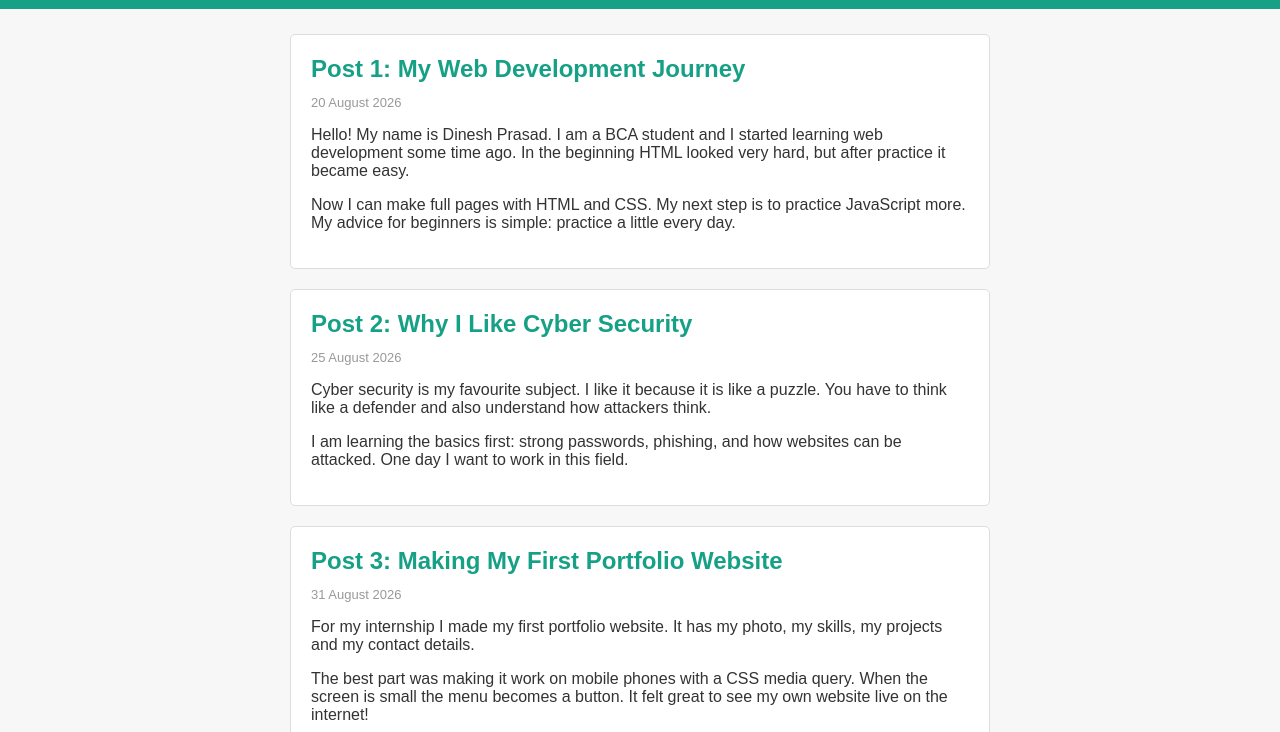
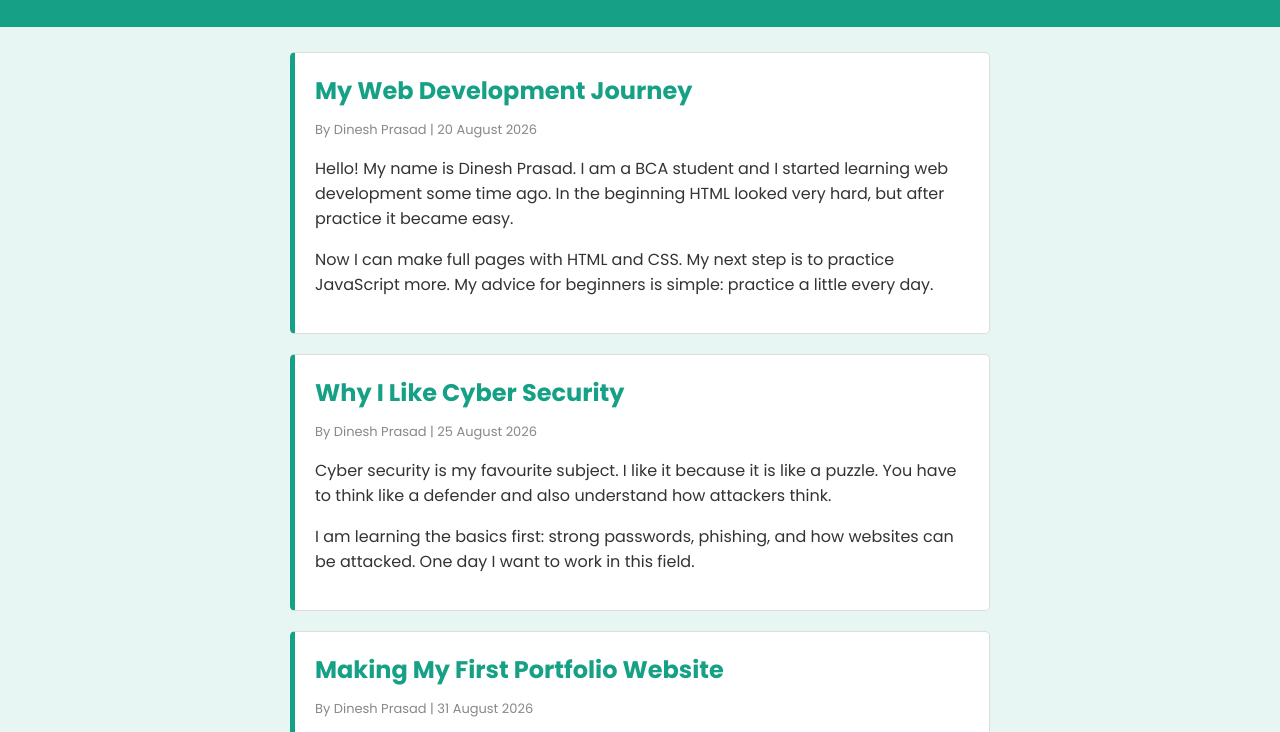
Before and after one commit to dineshprasad7564/dinesh-prasad-blog, a plain HTML site: page index.html in a window 1280 px wide. Shown: the part 111-843 px from the top of the page. Drawn offline with Linux system fonts and the light colour scheme.

Commit message:
Add author names, Google Font and hover effect per task PDF

```diff
--- a/index.html
+++ b/index.html
@@ -4,6 +4,10 @@
   <meta charset="UTF-8">
   <meta name="viewport" content="width=device-width, initial-scale=1.0">
   <title>Dinesh Blog</title>
+  <!-- Google Font: Poppins -->
+  <link rel="preconnect" href="https://fonts.googleapis.com">
+  <link rel="preconnect" href="https://fonts.gstatic.com" crossorigin>
+  <link href="https://fonts.googleapis.com/css2?family=Poppins:wght@400;600;700&display=swap" rel="stylesheet">
   <link rel="stylesheet" href="style.css">
 </head>
 <body>
@@ -19,8 +23,8 @@
 
     <!-- Post 1 -->
     <div class="post">
-      <h2>Post 1: My Web Development Journey</h2>
-      <p class="date">20 August 2026</p>
+      <h2>My Web Development Journey</h2>
+      <p class="info">By Dinesh Prasad | 20 August 2026</p>
       <p>
         Hello! My name is Dinesh Prasad. I am a BCA student and I started
         learning web development some time ago. In the beginning HTML looked
@@ -35,8 +39,8 @@
 
     <!-- Post 2 -->
     <div class="post">
-      <h2>Post 2: Why I Like Cyber Security</h2>
-      <p class="date">25 August 2026</p>
+      <h2>Why I Like Cyber Security</h2>
+      <p class="info">By Dinesh Prasad | 25 August 2026</p>
       <p>
         Cyber security is my favourite subject. I like it because it is like
         a puzzle. You have to think like a defender and also understand how
@@ -50,8 +54,8 @@
 
     <!-- Post 3 -->
     <div class="post">
-      <h2>Post 3: Making My First Portfolio Website</h2>
-      <p class="date">31 August 2026</p>
+      <h2>Making My First Portfolio Website</h2>
+      <p class="info">By Dinesh Prasad | 31 August 2026</p>
       <p>
         For my internship I made my first portfolio website. It has my photo,
         my skills, my projects and my contact details.
--- a/style.css
+++ b/style.css
@@ -1,13 +1,14 @@
 /* CSS for Dinesh Blog - Task 5 */
+/* Font: Poppins from Google Fonts */
 
 body {
-  font-family: Arial, sans-serif;
+  font-family: "Poppins", Arial, sans-serif;
   margin: 0;
-  background-color: #f7f7f7;
+  background-color: #e8f6f3;
   color: #333333;
 }
 
-/* Header */
+/* Header with a different background color */
 header {
   background-color: #16a085;
   color: white;
@@ -34,9 +35,17 @@ header p {
 .post {
   background-color: white;
   border: 1px solid #dddddd;
+  border-left: 5px solid #16a085;
   border-radius: 5px;
   padding: 20px;
   margin-bottom: 20px;
+  transition: transform 0.3s, box-shadow 0.3s;
+}
+
+/* Hover effect: the post lifts up with a shadow */
+.post:hover {
+  transform: translateY(-5px);
+  box-shadow: 0 8px 15px rgba(0, 0, 0, 0.15);
 }
 
 .post h2 {
@@ -44,9 +53,9 @@ header p {
   color: #16a085;
 }
 
-/* Small grey date under the title */
-.date {
-  color: #999999;
+/* Small grey line with author and date */
+.info {
+  color: #888888;
   font-size: 13px;
   margin-top: -8px;
 }
```
Also changed, not shown: 1 other file.
